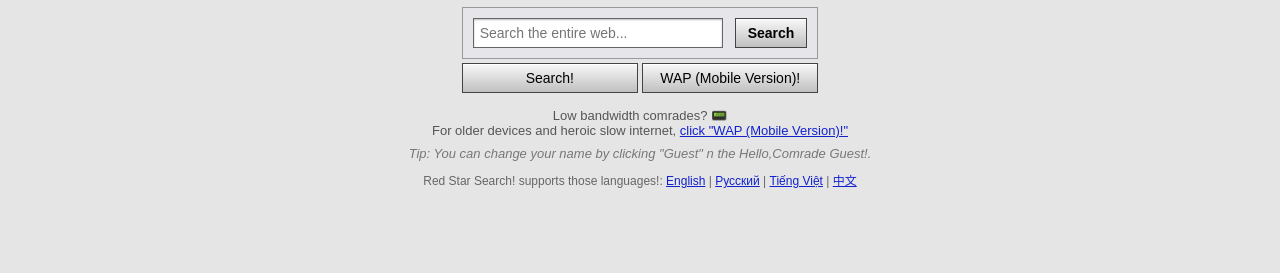
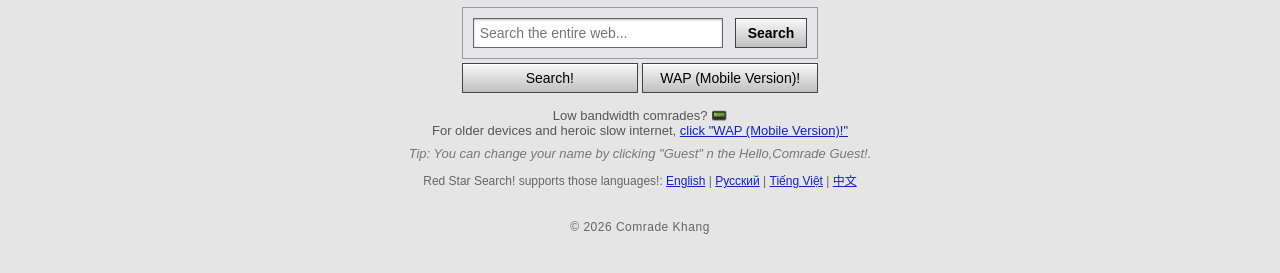
Before and after one commit to KhangLaBao/Red-Star-Search, a plain HTML site: page index.html in a window 1280 px wide. Shown: the part 183-456 px from the top of the page. Drawn offline with Linux system fonts and the light colour scheme.

Commit message:
Version 5.0

```diff
--- a/CSS+Js/style.css
+++ b/CSS+Js/style.css
@@ -500,3 +500,12 @@
   background: #ffd700;
   border-radius: 3px;
 }
+.footer-copyright {
+    font-family: Arial, Helvetica, sans-serif;
+    font-size: 12px;
+    color: #666;
+    text-align: center;
+    margin-top: 30px;
+    padding-bottom: 20px;
+    letter-spacing: 0.5px;
+}
--- a/index.html
+++ b/index.html
@@ -106,6 +106,15 @@
     </td>
   </tr>
 </table>
+<div class="footer-copyright">
+    &copy; <span id="autoyear"></span> Comrade Khang
+</div>
+
+<script>
+    // Tự động lấy năm hiện tại từ hệ thống
+    document.getElementById("autoyear").textContent = new Date().getFullYear();
+</script>
+
     </center>
   </body>
 </html>
```
Also changed, not shown: mobile/m-index.html (+1 -0 lines).
